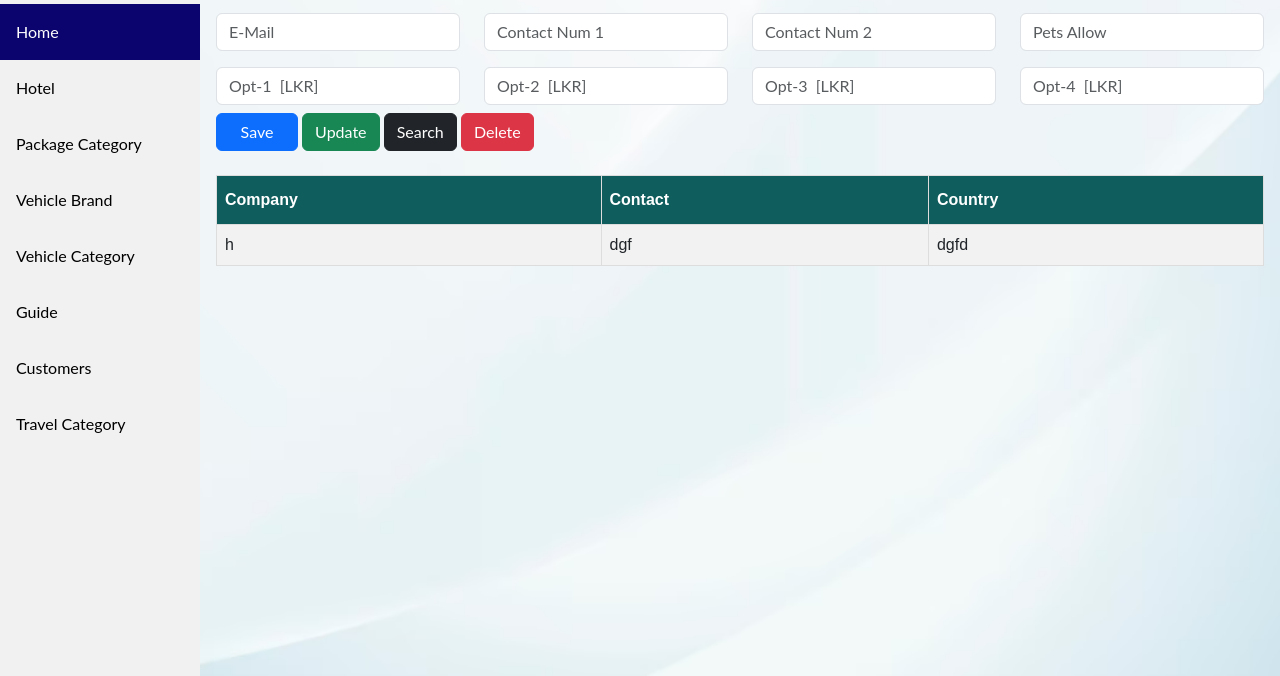
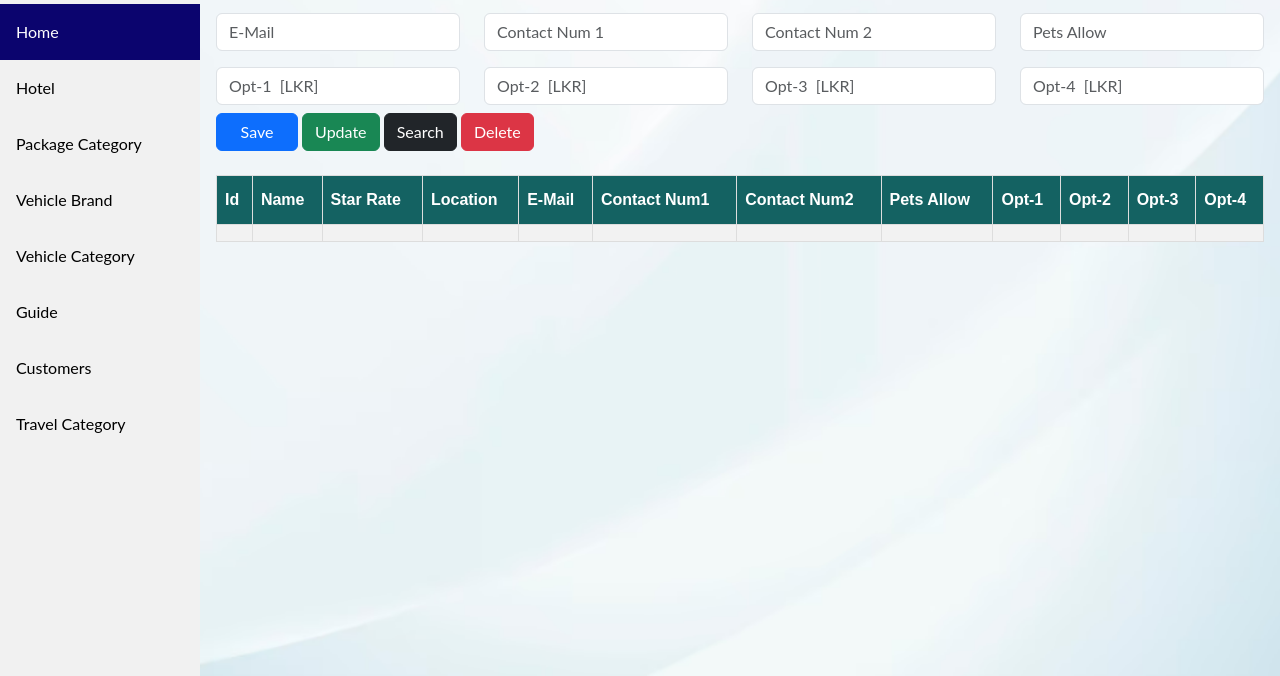
Before and after one commit to deshanrajamanthrie/Final_project_NextTravel_FrontEnd, a plain HTML site: page admin/index.html in a window 1280 px wide. Shown: the part 124-800 px from the top of the page. Drawn offline with Linux system fonts and the light colour scheme.

Commit message:
build web

```diff
--- a/admin/assets/style/hotel.css
+++ b/admin/assets/style/hotel.css
@@ -41,7 +41,7 @@
     padding-top: 12px;
     padding-bottom: 12px;
     text-align: left;
-    background-color: #0F5D5D;
+    background-color: #146262;
     color: white;
 }
 .downSection{
--- a/admin/index.html
+++ b/admin/index.html
@@ -84,14 +84,32 @@
     <section class="downSection">
         <table id="customers">
             <tr>
-                <th>Company</th>
-                <th>Contact</th>
-                <th>Country</th>
+                <th>Id</th>
+                <th>Name</th>
+                <th>Star Rate</th>
+                <th>Location</th>
+                <th>E-Mail</th>
+                <th>Contact Num1</th>
+                <th>Contact Num2</th>
+                <th>Pets Allow</th>
+                <th>Opt-1</th>
+                <th>Opt-2</th>
+                <th>Opt-3</th>
+                <th>Opt-4</th>
             </tr>
             <tr>
-                <td>h</td>
-                <td>dgf</td>
-                <td>dgfd</td>
+                <td></td>
+                <td></td>
+                <td></td>
+                <td></td>
+                <td></td>
+                <td></td>
+                <td></td>
+                <td></td>
+                <td></td>
+                <td></td>
+                <td></td>
+                <td></td>
             </tr>
 
 
```
